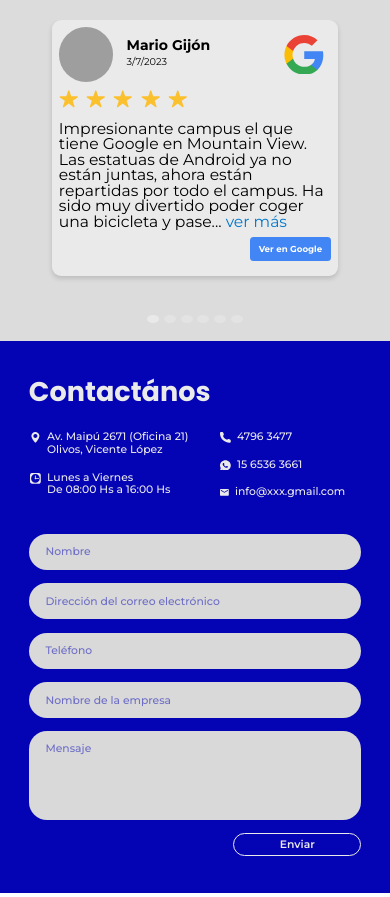
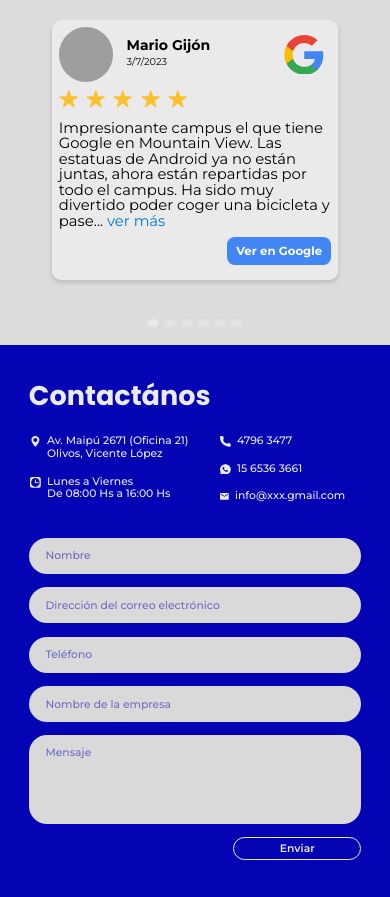
Before and after one commit to Gianva23/Estudio_PIMSI, a React (Create React App) app: page / in a window 390 px wide. Shown: the part 2397-3294 px from the top of the page. Built offline with nearby package versions, Linux system fonts and the light colour scheme; grey boxes are pictures that could not be loaded.

Commit message:
Arreglos reviews y logros

```diff
--- a/src/components/ReviewText/ReviewText.css
+++ b/src/components/ReviewText/ReviewText.css
@@ -18,7 +18,7 @@
 
 @media (max-width: 1080px){
   .review-text{
-    font-size: 4vw;  /* 16px */
+    font-size: 3.8vw;  /* 16px */
     line-height: 4vw;    /* 24px */
     padding: 0;
   }
@@ -26,6 +26,6 @@
   .see-more {
     color: #0077cc;
     cursor: pointer;
-    font-size: 4vw;
+    font-size: 3.8vw;
   }
 }
--- a/src/sections/Logros/Logros.css
+++ b/src/sections/Logros/Logros.css
@@ -99,58 +99,6 @@
 }
 @media (max-width: 1080px){
     .main-container{
-        height: 444px;
-    }
-    .logros-container{
-        width: 87%;
-        height: 231px;
-    }
-    .l1{
-        font-size: 2.25rem;    /* 36px */
-        line-height: 2.375rem;   /* 38px */
-        width: 170px;
-    }
-    .n2{
-        line-height: 1.625rem;   /* 26px */
-        width: 10.625rem;   /* 170px */
-    }
-}
-@media (max-width: 800px){
-    .main-container{
-        height: 340px;
-    }
-    .logros-container{
-        width: 92%;
-        height: 177px;
-    }
-    .cu1{
-        width: 24%;
-    }
-    .cu2{
-        width: 22%;
-    }
-    .cu3{
-        width: 24%;
-    }
-    .cu4{
-        width: 30%;
-    }
-    .l1{
-        font-size: 1.625rem;    /* 26px */
-        line-height: 1.625rem;    /* 26px */
-        width: 120px;
-    }
-    .n1{
-        font-size: 2.25rem;    /* 36px */
-    }
-    .n2{
-        font-size: 1.25rem;    /* 20px */
-        line-height: 1.25rem;    /* 20px */
-        width: 160px;   /* 170px */
-    }
-}
-@media (max-width: 700px){
-    .main-container{
         height: 40vw;
     }
     .logros-container{
--- a/src/sections/Reviews/Reviews.css
+++ b/src/sections/Reviews/Reviews.css
@@ -47,20 +47,17 @@
   margin: 0 auto;
   width: 100%;
 }
-
 .slider {
   overflow: hidden;
   width: 100%;
   max-width: 1281px;
   padding-bottom: 20px;
 }
-
 .slider-inner {
   display: flex;
   transition: transform 0.5s ease;
   width: 100%;
 }
-
 .card {
   max-height: fit-content;
   min-height: 481px;
@@ -71,7 +68,6 @@
   padding-left: 10px;
   padding-bottom: 20px;
 }
-
 .card-inner{
   height: 100%;
   background: #EAEAEA;
@@ -82,40 +78,34 @@
   display: flex;
   flex-direction: column;
 }
-
 .card-top{
   display: flex;
   align-items: center;
   gap: 5%;
 }
-
 .avatar {
   width: 70px;
   height: 70px;
   border-radius: 50%;
   object-fit: cover;
 }
-
 .card-top-name{
   width: auto;
   display: flex;
   flex-direction: column;
   left: 10%;
 }
-
 .review-name{
   font-family: 'Montserrat-Bold';
   font-size: 1rem;  /* 16px */
   line-height: 1.5rem;    /* 32px */
   margin: 0;
 }
-
 .Logo-Google{
   margin-left: auto;
   height: 50px;
   width: 50px;
 }
-
 .card-info{
   display: flex;
   justify-content: space-between;
@@ -123,13 +113,11 @@
   padding-top: 10px;
   padding-bottom: 10px;
 }
-
 .review-time{
   font-family: 'Montserrat-Regular';
   font-size: 0.8rem;
   line-height: 0;
 }
-
 .card-footer {
   font-family: 'Montserrat-Bold';
   margin-top: auto;
@@ -138,7 +126,6 @@
   color: white;
   margin-bottom: 20px;
 }
-
 .google-link {
   display: inline-block;
   padding: 8px 12px;
@@ -150,7 +137,6 @@
   color: white;
   transition: background 0.2s;
 }
-
 .google-link:visited {
   color: white;
 }
@@ -162,7 +148,6 @@
   background-color: #2f5bb7;
   color: #fff;
 }
-
 .arrow {
   background: transparent;
   color:rgba(143, 143, 137, 0.8);
@@ -171,21 +156,17 @@
   padding: 0 20px;
   z-index: 2;
 }
-
 .rev-dots{
   display: none;
 }
-
 @media (max-width: 1080px){
   .review-container{
     min-height: 103.7vw;
   }
-
   .review-header{
     padding-top: 8.24vw;
     padding-bottom: 6.38vw;
   }
-
   .review-title-1{
     font-size: 3.33vw;  /* 36px */
     line-height: 4.81vw;    /* 52px */
@@ -196,78 +177,65 @@
     width: 85.18vw;
     text-align: center;
   }
-
   .slider {
     width: 77.22%;
     padding-bottom: 1.85vw;
   }
-
   .card {
     min-height: 52.77vw;
     min-width: 100%;
     padding-right: 1.85vw;
     padding-left: 1.85vw;
   }
-
   .card-inner{
     min-height: 50.83vw;
     padding: 1.85vw 1.85vw 0 1.85vw;
     border-radius: 2.31vw;
     box-shadow: 0 0.648vw 1.388vw rgba(0,0,0,0.15);
   }
-
   .card-top{
     display: flex;
     align-items: center;
     gap: 5%;
   }
-
   .avatar {
     width: 13.88vw;
     height: 13.88vw;
   }
-
   .review-name{
     font-size: 3.6vw;  /* 38.88px */
     line-height: 3.7vw;    /* 40px */
     width: 32vw;
   }
-
   .review-time{
     font-size: 2.5vw; /* 20px */
     line-height: 0;
   }
-
   .Logo-Google{
     height: 10.18vw;
     width: 10.18vw;
     padding: 1.85vw;
   }
-
   .card-info{
     padding-top: 1.85vw;
     padding-bottom: 1.85vw;
   }
-
   .card-footer {
     margin: 0;
     margin-top: auto;
     padding-bottom: 3.7vw;
   }
-
   .google-link {
     padding: 1.85vw 2.31vw;
-    border-radius: 0.92vw;
-    font-size: 2.22vw;  /* 24px */
+    border-radius: 2vw;
+    font-size: 3vw;  /* 24px */
   }
-
   .rev-dots{
     display: flex;
     justify-content: center;
     padding: 4.9vw 0 4.629vw 0;
     gap: 1.2vw;
   }
-
   .dot {
     width: 2.129vw;
     height: 2.129vw;
@@ -282,7 +250,6 @@
     background: #EAEAEA;
     opacity: 0.9;
   }
-
   .arrow {
     display: none;
   }
--- a/src/sections/Reviews/Reviews.jsx
+++ b/src/sections/Reviews/Reviews.jsx
@@ -140,7 +140,11 @@ const handleTouchEnd = (e) => {
                   <div className="card-info">
                     <Stars rating={review.rating} />
                   </div>
-                  <ReviewText text={review.text} limit={isMobile ? 200 : 300} />
+                  <ReviewText
+                    key={`${i}-${currentRev}`} // Actualiza cada texto cuando cambia - Se puede sacar.
+                    text={review.text}
+                    limit={isMobile ? 200 : 300}
+                  />
                   <div className="card-footer">
                     <a
                       href="https://www.google.com/maps/place/Estudio+PIMSI+%7C+Fidalgo+%26+Boeri/@-34.5112902,-58.4910748,16.25z/data=!4m16!1m9!3m8!1s0x95bcb13e659b6fa3:0x3dc3081b013f0259!2sEstudio+PIMSI+%7C+Fidalgo+%26+Boeri!8m2!3d-34.510941!4d-58.490328!9m1!1b1!16s%2Fg%2F11b7jxqj81!3m5!1s0x95bcb13e659b6fa3:0x3dc3081b013f0259!8m2!3d-34.510941!4d-58.490328!16s%2Fg%2F11b7jxqj81?entry=ttu&g_ep=EgoyMDI1MDgyNS4wIKXMDSoASAFQAw%3D%3D"
```
Also changed, not shown: 11 other files (tests, documents, lock files or other folders). Lines whose indentation alone changed are shown as unchanged.
